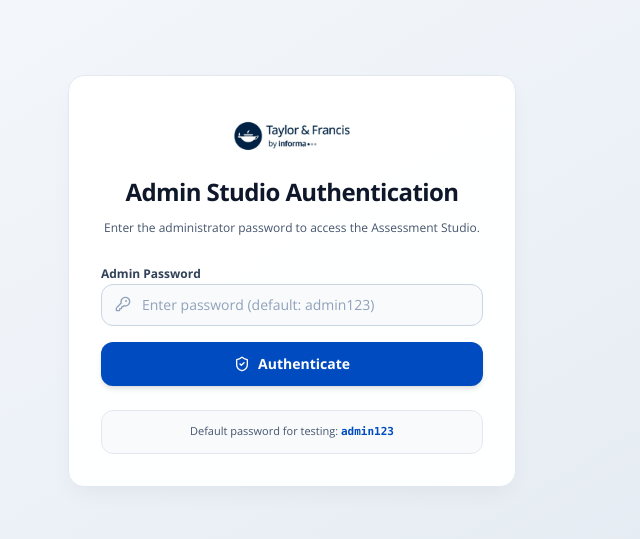
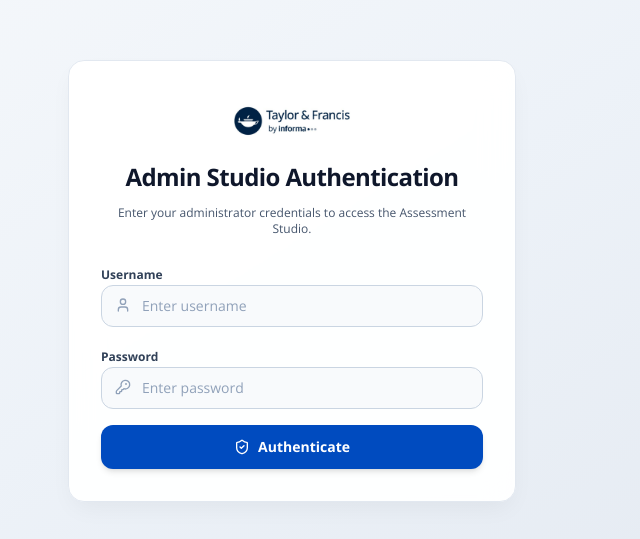
Before and after one commit to Deepu1004/Assessment-Form, a Next.js app: page /admin/login in a window 1280 px wide. Shown: the part 119-658 px from the top of the page, without its empty margins (348-988 px from the left). Built offline with nearby package versions, Linux system fonts and the light colour scheme.

Commit message:
auth and complete application done

```diff
--- a/app/admin/login/page.tsx
+++ b/app/admin/login/page.tsx
@@ -2,10 +2,11 @@
 
 import React, { useState } from "react";
 import { useRouter } from "next/navigation";
-import { Lock, KeyRound, Loader2, AlertCircle, ShieldCheck } from "lucide-react";
+import { User, KeyRound, Loader2, AlertCircle, ShieldCheck } from "lucide-react";
 
 export default function AdminLoginPage() {
   const router = useRouter();
+  const [username, setUsername] = useState("");
   const [password, setPassword] = useState("");
   const [loading, setLoading] = useState(false);
   const [error, setError] = useState<string | null>(null);
@@ -19,7 +20,7 @@
       const res = await fetch("/api/admin/login", {
         method: "POST",
         headers: { "Content-Type": "application/json" },
-        body: JSON.stringify({ password }),
+        body: JSON.stringify({ username, password }),
       });
 
       const data = await res.json();
@@ -47,21 +48,38 @@
           />
           <h1 className="text-2xl font-bold text-slate-900 tracking-tight">Admin Studio Authentication</h1>
           <p className="text-xs text-slate-600">
-            Enter the administrator password to access the Assessment Studio.
+            Enter your administrator credentials to access the Assessment Studio.
           </p>
         </div>
 
         <form onSubmit={handleLogin} className="space-y-4">
           <div className="space-y-1.5">
-            <label className="text-xs font-semibold text-slate-700">Admin Password</label>
+            <label className="text-xs font-semibold text-slate-700">Username</label>
+            <div className="relative">
+              <User className="w-4 h-4 text-slate-400 absolute left-3.5 top-3" />
+              <input
+                type="text"
+                required
+                autoComplete="username"
+                value={username}
+                onChange={(e) => setUsername(e.target.value)}
+                placeholder="Enter username"
+                className="w-full pl-10 pr-4 py-2.5 rounded-xl bg-slate-50 border border-slate-300 text-slate-900 placeholder-slate-400 text-sm focus:outline-none focus:border-[#004bbf] focus:ring-1 focus:ring-[#004bbf] transition-all"
+              />
+            </div>
+          </div>
+
+          <div className="space-y-1.5">
+            <label className="text-xs font-semibold text-slate-700">Password</label>
             <div className="relative">
               <KeyRound className="w-4 h-4 text-slate-400 absolute left-3.5 top-3" />
               <input
                 type="password"
                 required
+                autoComplete="current-password"
                 value={password}
                 onChange={(e) => setPassword(e.target.value)}
-                placeholder="Enter password (default: admin123)"
+                placeholder="Enter password"
                 className="w-full pl-10 pr-4 py-2.5 rounded-xl bg-slate-50 border border-slate-300 text-slate-900 placeholder-slate-400 text-sm focus:outline-none focus:border-[#004bbf] focus:ring-1 focus:ring-[#004bbf] transition-all"
               />
             </div>
@@ -89,10 +107,6 @@
             )}
           </button>
         </form>
-
-        <div className="p-3 rounded-xl bg-slate-50 border border-slate-200 text-[11px] text-slate-600 text-center">
-          Default password for testing: <code className="text-[#004bbf] font-mono font-bold">admin123</code>
-        </div>
       </div>
     </div>
   );
--- a/app/api/admin/login/route.ts
+++ b/app/api/admin/login/route.ts
@@ -1,14 +1,14 @@
 import { NextRequest, NextResponse } from "next/server";
-import { DEFAULT_ADMIN_PASSWORD, ADMIN_COOKIE_NAME, ADMIN_TOKEN_SECRET } from "@/lib/auth";
+import { findAdminAccount, ADMIN_COOKIE_NAME, ADMIN_TOKEN_SECRET } from "@/lib/auth";
 
 export async function POST(req: NextRequest) {
   try {
     const body = await req.json().catch(() => ({}));
-    const { password } = body;
+    const { username, password } = body;
 
-    if (password !== DEFAULT_ADMIN_PASSWORD) {
+    if (typeof username !== "string" || typeof password !== "string" || !findAdminAccount(username, password)) {
       return NextResponse.json(
-        { error: "Invalid admin password." },
+        { error: "Invalid username or password." },
         { status: 401 }
       );
     }
--- a/app/result/[sessionId]/opengraph-image.tsx
+++ b/app/result/[sessionId]/opengraph-image.tsx
@@ -79,7 +79,7 @@
             }}
           >
             <div style={{ fontSize: 48, fontWeight: 700, color: "#004bbf", display: "flex" }}>
-              {finalScore * 2}
+              {finalScore}
             </div>
             <div style={{ fontSize: 28, color: "#64748b", display: "flex" }}>/ 50 Score</div>
           </div>
--- a/app/result/[sessionId]/page.tsx
+++ b/app/result/[sessionId]/page.tsx
@@ -24,7 +24,7 @@
     : "Research Integrity Challenge | Taylor & Francis";
 
   const description = personaName
-    ? `I scored ${score !== undefined ? score * 2 : "?"}/50 and got "${personaName}" on the Taylor & Francis Research Integrity Challenge. Take the quiz and see your own result!`
+    ? `I scored ${score ?? "?"}/50 and got "${personaName}" on the Taylor & Francis Research Integrity Challenge. Take the quiz and see your own result!`
     : "Take the Research Integrity Challenge and discover your integrity personality profile.";
 
   return {
--- a/components/ResultCard.tsx
+++ b/components/ResultCard.tsx
@@ -136,7 +136,7 @@
               Research Integrity Score
             </h2>
             <div className="text-xl sm:text-2xl font-bold text-slate-700 tracking-tight">
-              {finalScore * 2} / 50
+              {finalScore} / 50
             </div>
           </div>
 
@@ -147,15 +147,6 @@
 
         {/* Bottom CTA matching image 3 */}
         <div className="pb-2 sm:pb-4 flex flex-col items-center space-y-4">
-          <a
-            href="https://newsroom.taylorandfrancisgroup.com/taylor-francis-launches-free-research-integrity-guide/"
-            target="_blank"
-            rel="noopener noreferrer"
-            className="w-full max-w-md py-3.5 bg-[#004bbf] hover:bg-[#003993] active:scale-95 text-white font-bold text-sm sm:text-base rounded-lg shadow-md transition-all text-center"
-          >
-            Explore Resources
-          </a>
-
           <a
             href="/Research-integrity-A-toolkit-for-early-career-researchers.pdf"
             download
--- a/lib/auth.ts
+++ b/lib/auth.ts
@@ -1,8 +1,23 @@
 import { NextRequest } from "next/server";
 
 export const ADMIN_COOKIE_NAME = "admin_session";
-export const DEFAULT_ADMIN_PASSWORD = process.env.ADMIN_PASSWORD || "admin123";
 export const ADMIN_TOKEN_SECRET = process.env.ADMIN_SECRET || "super-secret-admin-token-key";
+
+interface AdminAccount {
+  username: string;
+  password: string;
+}
+
+export const ADMIN_ACCOUNTS: AdminAccount[] = [
+  { username: "tnf-admin", password: "T&F-admin@12" },
+  { username: "deepu04", password: "ItsmeDeepu@1" },
+];
+
+export function findAdminAccount(username: string, password: string): AdminAccount | null {
+  return (
+    ADMIN_ACCOUNTS.find((acc) => acc.username === username && acc.password === password) ?? null
+  );
+}
 
 export function isAuthorizedAdmin(req: NextRequest): boolean {
   const cookie = req.cookies.get(ADMIN_COOKIE_NAME);
```
Also changed, not shown: 2 other files (tests, documents, lock files or other folders).
